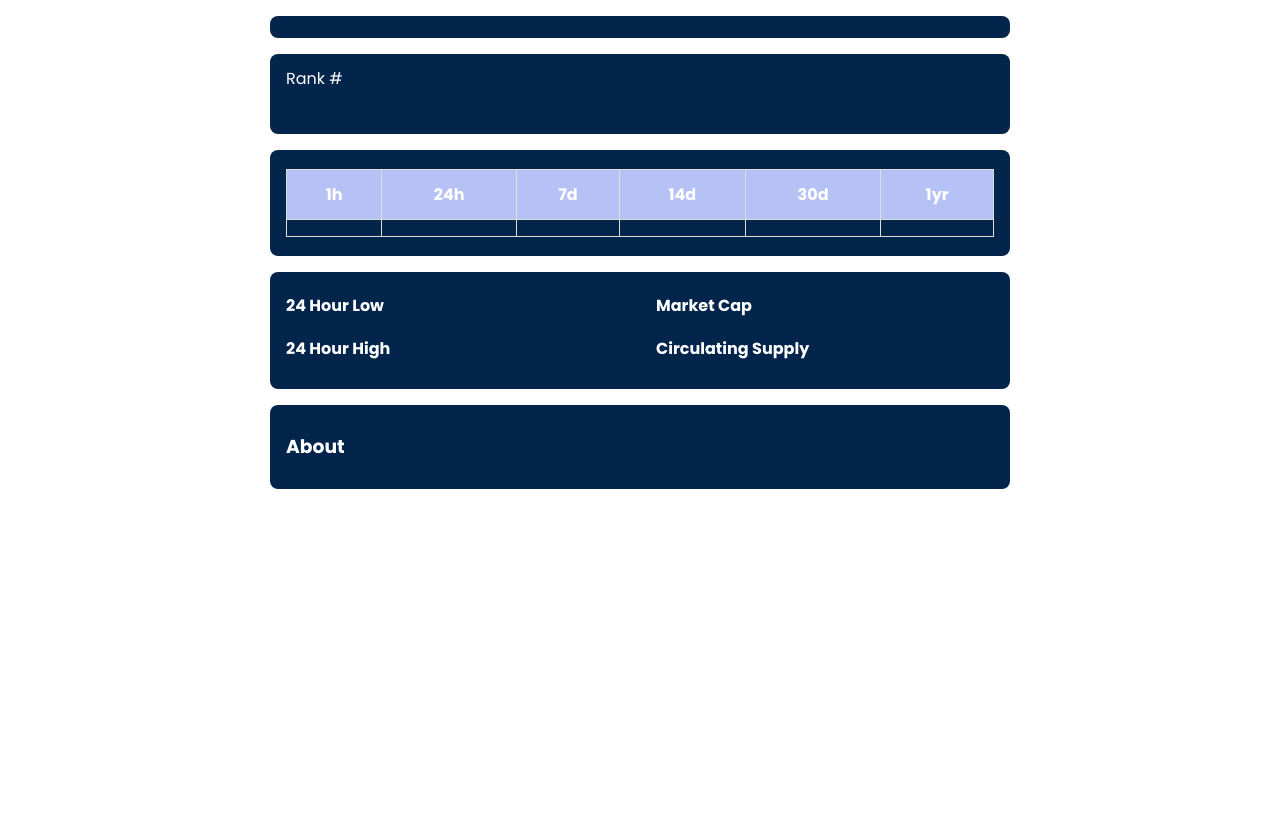
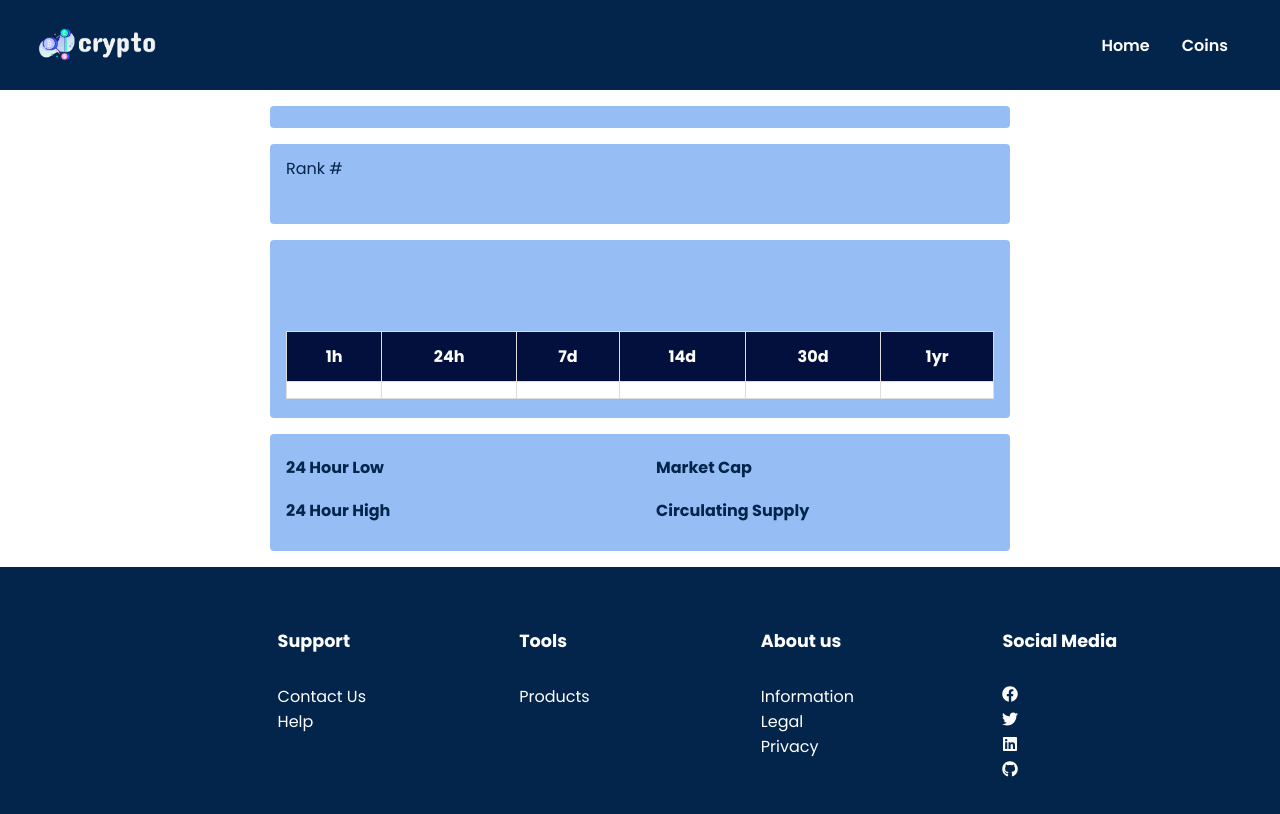
Before and after one commit to HajarSafiaeddine/projetLibre, a React (Create React App) app: page /coin in a window 1280 px wide. Built offline with nearby package versions, Linux system fonts and the light colour scheme; no server answers.

Commit message:
last version of projet libre Adria

```diff
--- a/src/App.js
+++ b/src/App.js
@@ -3,7 +3,7 @@
 import { BrowserRouter, Routes, Route } from 'react-router-dom';
 import Home from './Pages/Home';
 import Bitcoin from './Pages/Bitcoin/Bitcoin';
-import CoinItem from './Components/Coins/CoinItem';
+import CoinItem from './Components/Coins/details';
 
 
 function App() {
@@ -14,7 +14,7 @@ function App() {
    <Route path="/Home" element={<Home />} />
    <Route path="/Bitcoin" element={<Bitcoin />} />
    <Route path='/coin' element={<CoinItem />}>
-          <Route path=':coinId' element={<CoinItem />} />
+          <Route path=':coinId' element={<details />} />
     </Route>
    <Route path="/*" element={<Home />} />
    </Routes>
--- a/src/Components/Coins/Coin.css
+++ b/src/Components/Coins/Coin.css
@@ -1,12 +1,17 @@
 .coin-container .content {
     max-width: 740px;
     margin: 1rem auto;
-    color: white;
+    color: #03254C;
     padding: .7rem 1rem;
     display: flex;
     flex-direction: column;
-    background-color: #03254C;
-    border-radius: 8px;
+    background-color: rgb(151, 189, 245);
+    border-radius: 4px;
+}
+
+
+.matable{
+    background-color: white;
 }
 
 
@@ -41,7 +46,11 @@ table {
 td, th {
     padding: 8px;
     text-align: center;
+    background-color: rgb(255, 255, 255);
 
+}
+.t{
+    background-color: #03103d;
 }
 
 
@@ -56,13 +65,13 @@ td, th {
 .stats .row {
     display: flex;
     justify-content: space-between;
-
+    color: #03254C;
     margin: .6rem 0;
     padding-bottom: .5rem;
 }
 
 .stats .row p:first-child {
-    color: #d3d3d3;
+    /* color: #d3d3d3; */
 }
 
 .about h3 {
--- a/src/Components/Coins/CoinItem.js
+++ b/src/Components/Coins/CoinItem.js
@@ -1,12 +1,9 @@
 import axios from 'axios'
 import { useParams } from 'react-router-dom'
 import React, { useState, useEffect } from 'react'
-import DOMPurify from 'dompurify'
-
 import './Coin.css'
 
-const CoinItem = ({coins}) => {
-    console.log(coins);
+const CoinItem = () => {
     const params = useParams()
     const [coin, setCoin] = useState({})
 
@@ -23,6 +20,7 @@ const CoinItem = ({coins}) => {
 
     return (
         <div>
+
             <div className='coin-container'>
                 <div className='content'>
                     <h1>{coin.name}</h1>
@@ -45,25 +43,25 @@ const CoinItem = ({coins}) => {
                 </div>
 
                 <div className='content'>
-                    <table>
+                    <table className='matable'>
                         <thead>
                             <tr>
-                                <th>1h</th>
-                                <th>24h</th>
-                                <th>7d</th>
-                                <th>14d</th>
-                                <th>30d</th>
-                                <th>1yr</th>
+                                <th className='t'>1h</th>
+                                <th className='t'>24h</th>
+                                <th className='t'>7d</th>
+                                <th className='t'>14d</th>
+                                <th className='t'>30d</th>
+                                <th className='t'>1yr</th>
                             </tr>
                         </thead>
                         <tbody>
                             <tr>
-                                <td>{coin.market_data?.price_change_percentage_1h_in_currency ? <p>{coin.market_data.price_change_percentage_1h_in_currency.usd.toFixed(1)}%</p> : null}</td>
-                                <td>{coin.market_data?.price_change_percentage_24h_in_currency ? <p>{coin.market_data.price_change_percentage_24h_in_currency.usd.toFixed(1)}%</p> : null}</td>
-                                <td>{coin.market_data?.price_change_percentage_24h_in_currency ? <p>{coin.market_data.price_change_percentage_7d_in_currency.usd.toFixed(1)}%</p> : null}</td>
-                                <td>{coin.market_data?.price_change_percentage_24h_in_currency ? <p>{coin.market_data.price_change_percentage_14d_in_currency.usd.toFixed(1)}%</p> : null}</td>
-                                <td>{coin.market_data?.price_change_percentage_24h_in_currency ? <p>{coin.market_data.price_change_percentage_30d_in_currency.usd.toFixed(1)}%</p> : null}</td>
-                                <td>{coin.market_data?.price_change_percentage_24h_in_currency ? <p>{coin.market_data.price_change_percentage_1y_in_currency.usd.toFixed(1)}%</p> : null}</td>
+                                <td >{coin.market_data?.price_change_percentage_1h_in_currency ? <p>{coin.market_data.price_change_percentage_1h_in_currency.usd.toFixed(1)}%</p> : null}</td>
+                                <td >{coin.market_data?.price_change_percentage_24h_in_currency ? <p>{coin.market_data.price_change_percentage_24h_in_currency.usd.toFixed(1)}%</p> : null}</td>
+                                <td >{coin.market_data?.price_change_percentage_24h_in_currency ? <p>{coin.market_data.price_change_percentage_7d_in_currency.usd.toFixed(1)}%</p> : null}</td>
+                                <td >{coin.market_data?.price_change_percentage_24h_in_currency ? <p>{coin.market_data.price_change_percentage_14d_in_currency.usd.toFixed(1)}%</p> : null}</td>
+                                <td >{coin.market_data?.price_change_percentage_24h_in_currency ? <p>{coin.market_data.price_change_percentage_30d_in_currency.usd.toFixed(1)}%</p> : null}</td>
+                                <td >{coin.market_data?.price_change_percentage_24h_in_currency ? <p>{coin.market_data.price_change_percentage_1y_in_currency.usd.toFixed(1)}%</p> : null}</td>
 
                             </tr>
                         </tbody>
@@ -95,17 +93,7 @@ const CoinItem = ({coins}) => {
                     </div>
                 </div>
 
-                <div className='content'>
-                    <div className='about'>
-                        <h3>About</h3>
-                        <p dangerouslySetInnerHTML={{
-                            __html: DOMPurify.sanitize(coin.description ? coin.description.fr : ''),
-                        }}>
 
-                        </p>
-
-                    </div>
-                </div>
 
             </div>
         </div>
--- a/src/Components/Coins/CoinTable.css
+++ b/src/Components/Coins/CoinTable.css
@@ -1,12 +1,28 @@
-
+.table{
+  margin-top:10vh;
+}
 .bottom{
     display: flex;
     justify-content: center;
 }
-button {
+.page{
+  margin-top:2.5vh;
+  margin-right: 2vh;
+  font-family: var(--poppins);
+  font-size: 16px;
+  white-space: nowrap;
+}
+.selec{
+  background-color: transparent;
+  margin-top:-3vh;
+  font-family: var(--poppins);
+
+  font-size: 16px;
+}
+.btn {
     margin-top: 2vh;
     margin-bottom: 5vh;
-    margin-left: 5vh;
+    margin-left: 2vh;
     padding: 3px 10px;
     font-family: var(--poppins);
     border: 1px solid #03254C;
@@ -18,6 +34,26 @@ button {
     cursor: pointer;
   }
 
-  button:hover {
+  .btn:hover {
     box-shadow: rgb(0 0 0 / 15%) 0px 8px 24px;
   }
+
+  .btn2{
+    margin-top: 2vh;
+    margin-bottom: 5vh;
+    margin-left: 2vh;
+    margin-right: 2vh;
+    padding: 3px 10px;
+    font-family: var(--poppins);
+    border: none;
+    background-color: white ;
+    color:#03254C;
+    /* color: #fff; */
+    border-radius:  4px;
+    font-size: 16px;
+    font-weight: 600;
+    cursor: pointer;
+  }
+  .btn2:hover {
+    box-shadow: #03254C 0px 8px 24px;
+  }
--- a/src/Components/Coins/CoinTable.js
+++ b/src/Components/Coins/CoinTable.js
@@ -1,11 +1,13 @@
 import React, { useMemo,useState } from 'react'
-import { useTable, useSortBy, usePagination } from 'react-table'
+import { useTable, useSortBy, usePagination , useGlobalFilter } from 'react-table'
 import mydata from '../../constants/file.json'
 import { GROUPED_COLUMNS } from './Columns'
 import './table.css'
 import './CoinTable.css'
 import { useNavigate } from "react-router-dom";
-import CoinItem from './CoinItem'
+
+
+
 
 
 
@@ -13,7 +15,8 @@ const CoinTable = () => {
   let navigate = useNavigate();
   const columns = useMemo(() => GROUPED_COLUMNS, [])
   const data = useMemo(() => mydata, [])
-  // Define state
+
+
   const [cellValue, setCellValue] = useState('');
   const {
     getTableProps,
@@ -24,6 +27,11 @@ const CoinTable = () => {
     page,
     nextPage,
     previousPage,
+    pageOptions,
+    state,
+    gotoPage,
+    pageCount,
+    setPageSize,
     prepareRow
   } = useTable({
     columns,
@@ -32,9 +40,12 @@ const CoinTable = () => {
   useSortBy,
   usePagination
   )
-   // Function to get cell value
+
+  const { pageIndex, pageSize } = state
+
    const getCellValue = (cell) =>{
     setCellValue(cell.value);
+    console.log(cell)
     navigate(`/coin/${cell.row.original.id}`);
   };
 
@@ -42,21 +53,16 @@ const CoinTable = () => {
   return (
     <>
 
-      <table {...getTableProps()}>
+      <table  className='table'{...getTableProps()}>
       <thead>
+
           {headerGroups.map(headerGroup => (
             <tr {...headerGroup.getHeaderGroupProps()}>
               {headerGroup.headers.map(column => (
                 <th {...column.getHeaderProps(column.getSortByToggleProps())}>
                   {column.render('Header')}
-                  <span>
-                    {column.isSorted
-                      ? column.isSortedDesc
-                        ? 'sorting up'
-                        : 'sorting down'
-                      : ''}
-                  </span>
                 </th>
+
               ))}
             </tr>
           ))}
@@ -70,26 +76,48 @@ const CoinTable = () => {
                   return  <td
                   onClick={()=> getCellValue(cell)}
                     {...cell.getCellProps()}
-                  >{cell.render('Cell')}</td>
+                  > {cell.render('Cell')}</td>
                 }
                 )}
-
               </tr>
             )
           })}
         </tbody>
 
       </table>
-      <div>
-        <button onClick={() => previousPage()} disabled={!canPreviousPage}>
+      <div className='bottom'>
+        <button className='btn2' onClick={() => gotoPage(0)} disabled={!canPreviousPage}>
+          {'<<'}
+        </button>{' '}
+        <button className='btn' onClick={() => previousPage()} disabled={!canPreviousPage}>
           Previous
         </button>{' '}
-        <button onClick={() => nextPage()} disabled={!canNextPage}>
+        <button className='btn' onClick={() => nextPage()} disabled={!canNextPage}>
           Next
         </button>{' '}
+        <button className='btn2' onClick={() => gotoPage(pageCount - 1)} disabled={!canNextPage}>
+          {'>>'}
+        </button>{' '}
+        <span className='page'>
+          Page{' '}
+          <h6>
+            {pageIndex + 1} / {pageOptions.length}
+          </h6>{' '}
+        </span>
+        <select className='selec' style={{border:"none"}}
+          value={pageSize}
+          onChange={e => setPageSize(Number(e.target.value))}>
+          {[10, 20, 30, 40 ,50].map(pageSize => (
+            <option key={pageSize} value={pageSize}>
+               {pageSize} currencies
+            </option>
+          ))}
+        </select>
       </div>
 
     </>
+
+
   )
 }
 export default CoinTable
--- a/src/Components/Coins/Coins.js
+++ b/src/Components/Coins/Coins.js
@@ -1,4 +1,5 @@
 import React from 'react'
+import CoinItem from './CoinItem'
 
 import CoinTable from './CoinTable'
 
--- a/src/Components/Coins/Columns.js
+++ b/src/Components/Coins/Columns.js
@@ -1,3 +1,4 @@
+
 export const Columns = [
     {
       Header: 'Name',
@@ -42,7 +43,9 @@ export const Columns = [
 
     }
   ]
+
   export const GROUPED_COLUMNS = [
+
 
     {
       Header: 'General informations',
@@ -101,5 +104,13 @@ export const Columns = [
           accessor: 'market_cap'
         },
       ]
-    }
+    },
+    {
+      Header: 'Actions',
+
+      accessor: '',
+      Cell: tableProps => (
+        <button className="btn" onClick={tableProps.onClick}>See more</button>
+      )
+    },
   ]
--- /dev/null
+++ b/src/Components/Coins/details.js
@@ -0,0 +1,15 @@
+import React from 'react'
+import CoinItem from './CoinItem'
+import Navbar from '../Navbar/Navbar'
+import Footer from '../Footer/Footer'
+const details = () => {
+  return (
+    <div>
+        <Navbar/>
+        <CoinItem />
+        <Footer/>
+    </div>
+  )
+}
+
+export default details
```
Also changed, not shown: src/Pages/Bitcoin/Bitcoin.css (deleted).
